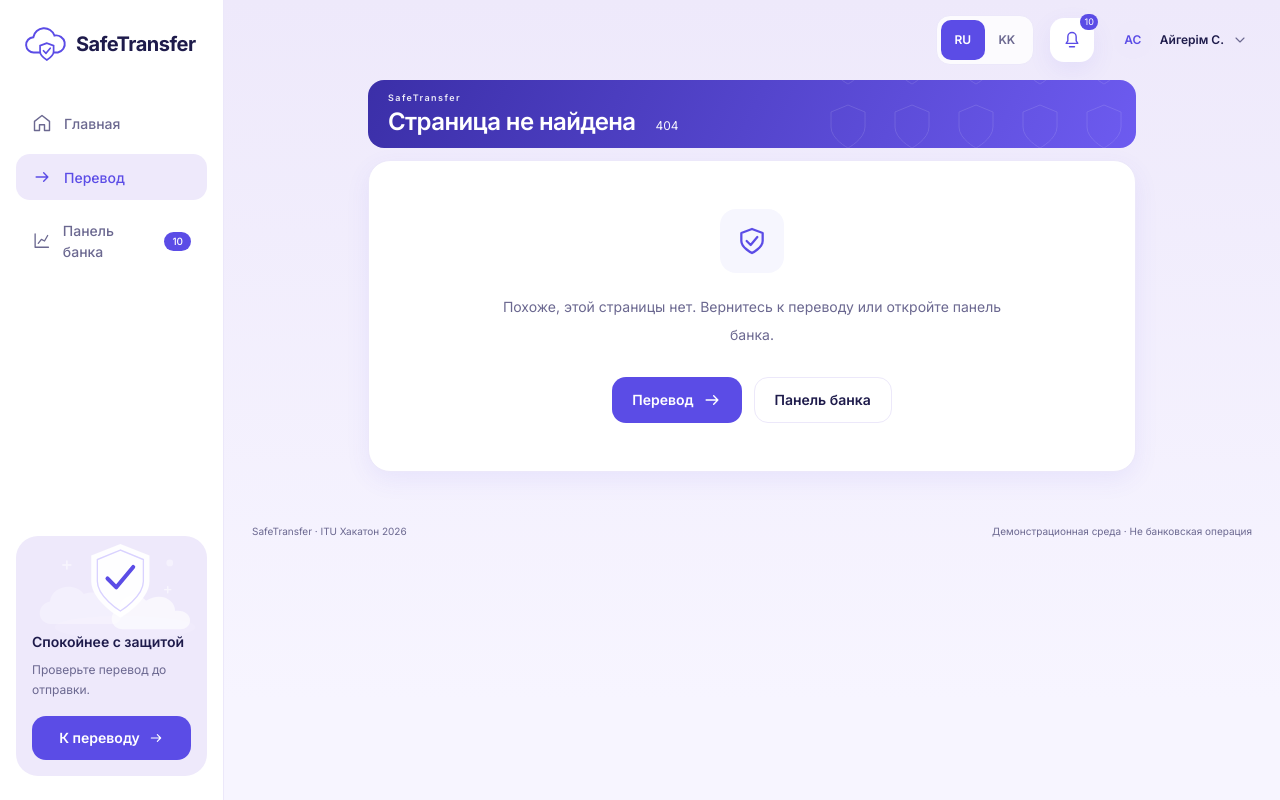
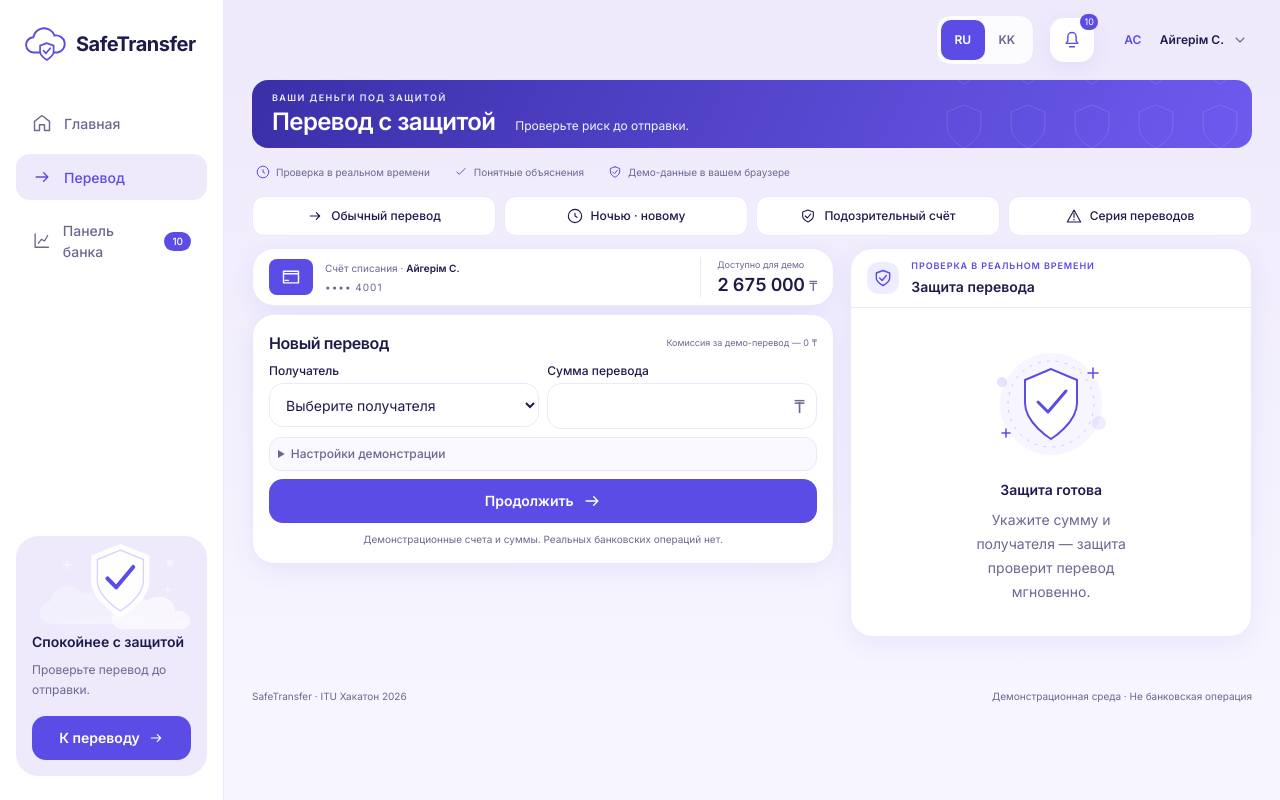
Before and after one commit to ramazanabdimalik/ITU-HACKATHON, a Next.js app in the folder web/: page /transfer in a window 1280 px wide. Before the commit this address had no page. Built offline with nearby package versions, Linux system fonts and the light colour scheme.

Commit message:
feat: separate home transfer and analyst routes

```diff
--- a/web/app/layout.tsx
+++ b/web/app/layout.tsx
@@ -5,7 +5,7 @@ import { mockData } from "@/lib/mock-data";
 import "./globals.css";
 
 const inter = Inter({ subsets: ["latin", "cyrillic", "cyrillic-ext"], variable: "--font-inter", display: "swap" });
-export const metadata = pageMetadata("transfer");
+export const metadata = pageMetadata("home");
 export default function RootLayout({ children }: { children: React.ReactNode }) {
   return <html lang="ru" className={inter.variable}><body className="antialiased"><AppShell customers={mockData.customers} recipients={mockData.recipients}>{children}</AppShell></body></html>;
 }
--- a/web/app/page.tsx
+++ b/web/app/page.tsx
@@ -1,3 +1,2 @@
-import { TransferScreen } from "@/components/transfer-screen";
-import { mockData } from "@/lib/mock-data";
-export default function Home() { return <TransferScreen recipients={mockData.recipients} />; }
+import { HomeScreen } from "@/components/home-screen";
+export default function Home() { return <HomeScreen />; }
--- /dev/null
+++ b/web/app/transfer/page.tsx
@@ -0,0 +1,5 @@
+import { Suspense } from "react";
+import { TransferRoute } from "@/components/transfer-route";
+import { pageMetadata } from "@/lib/page-metadata";
+export const metadata = pageMetadata("transfer");
+export default function Transfer() { return <Suspense><TransferRoute /></Suspense>; }
--- /dev/null
+++ b/web/components/home-screen.tsx
@@ -0,0 +1,4 @@
+"use client";
+import { useApp } from "./app-shell";
+import { redesignDictionaries } from "@/lib/i18n";
+export function HomeScreen() { const { lang } = useApp(); return <h1 className="text-3xl font-bold">{redesignDictionaries[lang].home}</h1>; }
--- a/web/components/not-found-screen.tsx
+++ b/web/components/not-found-screen.tsx
@@ -5,5 +5,5 @@ import { HeroBand } from "./hero-band";
 import { Icon } from "./icon";
 export function NotFoundScreen() {
   const { copy } = useApp();
-  return <div className="mx-auto max-w-3xl"><HeroBand eyebrow={copy.brand} title={copy.notFoundTitle} subtitle="404" /><section className="panel p-8 text-center sm:p-12"><span className="mx-auto mb-5 flex h-16 w-16 items-center justify-center rounded-2xl bg-accent/5 text-accent"><Icon className="h-8 w-8" /></span><p className="mx-auto max-w-lg text-sm leading-7 text-muted">{copy.notFoundText}</p><div className="mt-7 flex flex-wrap justify-center gap-3"><Link className="primary-button" href="/">{copy.transfer}<Icon name="arrow" /></Link><Link className="secondary-button" href="/dashboard">{copy.dashboard}</Link></div></section></div>;
+  return <div className="mx-auto max-w-3xl"><HeroBand eyebrow={copy.brand} title={copy.notFoundTitle} subtitle="404" /><section className="panel p-8 text-center sm:p-12"><span className="mx-auto mb-5 flex h-16 w-16 items-center justify-center rounded-2xl bg-accent/5 text-accent"><Icon className="h-8 w-8" /></span><p className="mx-auto max-w-lg text-sm leading-7 text-muted">{copy.notFoundText}</p><div className="mt-7 flex flex-wrap justify-center gap-3"><Link className="primary-button" href="/transfer">{copy.transfer}<Icon name="arrow" /></Link><Link className="secondary-button" href="/dashboard">{copy.dashboard}</Link></div></section></div>;
 }
--- /dev/null
+++ b/web/components/transfer-route.tsx
@@ -0,0 +1,14 @@
+"use client";
+import { useEffect } from "react";
+import { useSearchParams } from "next/navigation";
+import { useApp } from "./app-shell";
+import { TransferScreen } from "./transfer-screen";
+import { transferPrefill } from "@/lib/transfer-prefill";
+export function TransferRoute() {
+  const params = useSearchParams();
+  const { customer, customers, recipients, setCustomerId, copy } = useApp();
+  const target = customers.find((c) => c.id === params.get("customerId"));
+  useEffect(() => { if (target && target.id !== customer.id) { const frame = requestAnimationFrame(() => setCustomerId(target.id)); return () => cancelAnimationFrame(frame); } }, [target, customer.id, setCustomerId]);
+  if (target && target.id !== customer.id) return <p role="status" className="text-sm text-muted">{copy.riskLoading}</p>;
+  return <TransferScreen key={`${customer.id}-${params.toString()}`} recipients={recipients} prefill={transferPrefill(params, customer, recipients)} />;
+}
--- a/web/components/transfer-screen.tsx
+++ b/web/components/transfer-screen.tsx
@@ -68,8 +68,8 @@ function TransferWorkspace({ recipients, initialValues }: { recipients: Recipien
   }} />;
   return <div className="grid gap-4 lg:grid-cols-[minmax(0,1.45fr)_minmax(0,1fr)]"><div className="min-w-0"><AccountCard demoTimestamp={values.demoTimestamp} onNow={() => setValues({ ...values, demoTimestamp: undefined, time: "now" })} /><div>{submitError && <p role="alert" className="mb-4 rounded-xl bg-high-soft p-4 text-sm text-high">{copy.decisionError}</p>}<><TransferForm busy={submitting} values={values} recipients={recipients} onChange={(patch) => setValues({ ...values, ...patch, ...(patch.time ? { demoTimestamp: undefined } : {}) })} onSubmit={submit} /></></div></div><RiskMeter {...risk} /><MobileTransferBar result={risk.result} status={risk.status} busy={submitting} /></div>;
 }
-export function TransferScreen({ recipients }: { recipients: Recipient[] }) {
+export function TransferScreen({ recipients, prefill }: { recipients: Recipient[]; prefill?: TransferFormValues }) {
   const { copy, customer, customers, setCustomerId } = useApp();
   const [scenario, setScenario] = useState<{ id: ScenarioId; nonce: number } | null>(null);
-  return <div className="pb-20 sm:pb-0"><HeroBand eyebrow={copy.eyebrow} title={copy.title} subtitle={copy.subtitle} /><TrustStrip /><DemoScenarios active={customer.id === customers[0].id ? scenario?.id : undefined} onSelect={(id) => { setCustomerId(customers[0].id); setScenario({ id, nonce: Date.now() }); }} /><TransferWorkspace key={`${customer.id}-${scenario?.nonce ?? 0}`} recipients={recipients} initialValues={scenario && customer.id === customers[0].id ? scenarioValues(scenario.id, customers[0], copy.demoPerson) : emptyForm} /></div>;
+  return <div className="pb-20 sm:pb-0"><HeroBand eyebrow={copy.eyebrow} title={copy.title} subtitle={copy.subtitle} /><TrustStrip /><DemoScenarios active={customer.id === customers[0].id ? scenario?.id : undefined} onSelect={(id) => { setCustomerId(customers[0].id); setScenario({ id, nonce: Date.now() }); }} /><TransferWorkspace key={`${customer.id}-${scenario?.nonce ?? 0}`} recipients={recipients} initialValues={scenario && customer.id === customers[0].id ? scenarioValues(scenario.id, customers[0], copy.demoPerson) : prefill ?? emptyForm} /></div>;
 }
--- /dev/null
+++ b/web/lib/transfer-prefill.ts
@@ -0,0 +1,11 @@
+import { emptyForm, formatAmountInput, parseAmount } from "./transfer-form";
+import type { Customer, Recipient } from "./types";
+/** URL values only prefill existing form fields; scoring still happens via /api/score. */
+export function transferPrefill(params: Pick<URLSearchParams, "get">, customer: Customer, recipients: Recipient[]) {
+  const amount = parseAmount(params.get("amount") ?? "");
+  const recipientId = params.get("recipientId") ?? "";
+  return { ...emptyForm,
+    recipientId: recipients.some((r) => r.id === recipientId) && customer.knownRecipientIds.includes(recipientId) ? recipientId : "",
+    amount: Number.isFinite(amount) && amount >= 1 && amount <= 10000000 ? formatAmountInput(amount) : "",
+  };
+}
```
Also changed, not shown: 2 other files (tests, documents, lock files or other folders).
